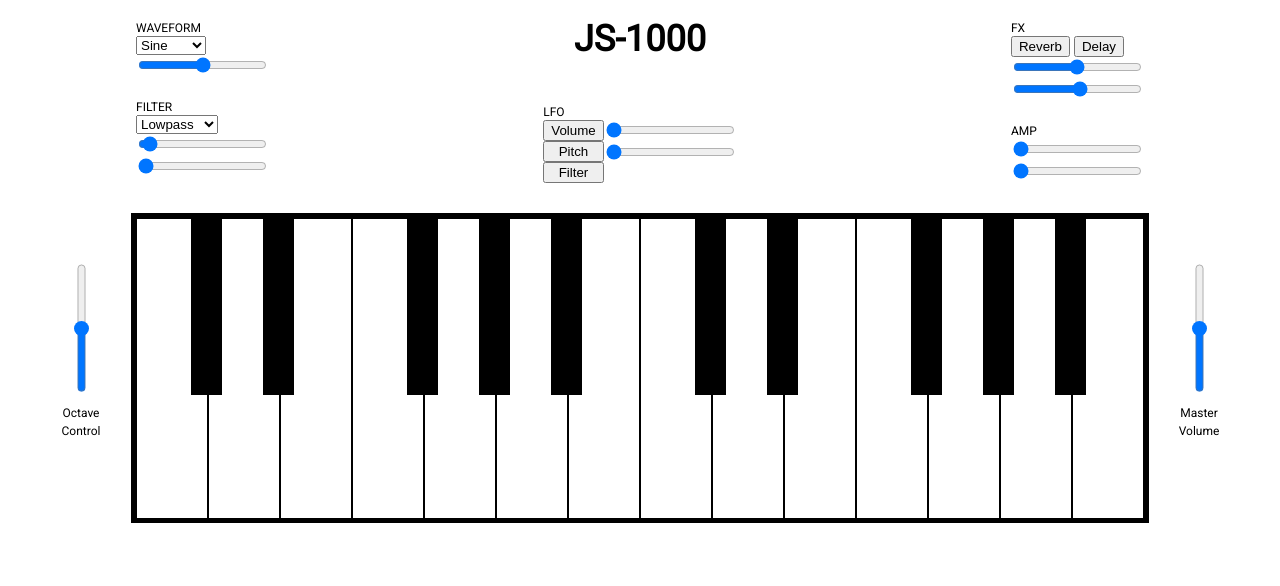
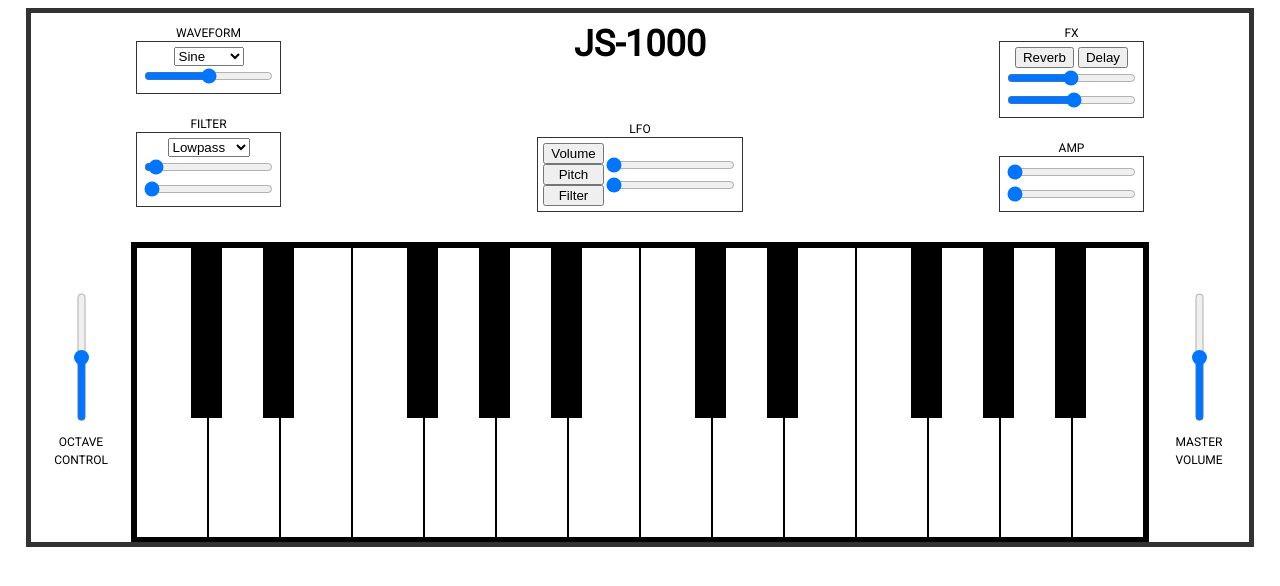
Before and after one commit to Ajay-Vishwanath/JS-1000, a website built with webpack: page index.html in a window 1280 px wide. Built offline with nearby package versions, Linux system fonts and the light colour scheme; no server answers.

Commit message:
Continue Styling

```diff
--- a/app/assets/stylesheets/control_panel.css
+++ b/app/assets/stylesheets/control_panel.css
@@ -10,17 +10,34 @@
 }
 
 .control-panel-left{
-    margin-left: 5px;
+    padding-left: 5px;
 }
 
 .oscillators{
     padding-top: 10px;
     padding-bottom: 10px;
+    display: inline-block;
+    text-align: center;
+    /* display: flex;
+    flex-direction: column; */
 }
+
+.oscillator-one{
+    border: 1px solid #333;
+    padding: 5px;
+}
+
 
 .freq-filters{
     padding-top: 10px;
     padding-bottom: 10px;
+    display: inline-block;
+    text-align: center;
+}
+
+.filter-one{
+    border: 1px solid #333;
+    padding: 5px;
 }
 
 .control-panel-middle{
@@ -32,19 +49,23 @@
 .synth-name{
     padding-top: 10px;
     padding-bottom: 10px;
-    height: 70%;
+    height: 60%;
     font-family:  'Roboto', sans-serif;
     font-size: 36px;
-    font-weight: bold;
+    font-weight: bolder;
 }
 
 .lfo-section{
     padding-top: 10px;
     padding-bottom: 10px;
+    display: inline-block;
+    text-align: center;
 }
 
 .lfo-proper{
     display: flex;
+    border: 1px solid #333;
+    padding: 5px;
 }
 
 #lfo-buttons{
@@ -52,6 +73,11 @@
     flex-direction: column;
 }
 
+#lfo-controls{
+    display: flex;
+    flex-direction: column;
+    justify-content: center;
+}
 
 .control-panel-right{
     margin-right: 5px;
@@ -63,9 +89,23 @@
 .effects{
     padding-top: 10px;
     padding-bottom: 10px;
+    display: inline-block;
+    text-align: center;
+}
+
+.effects-main{
+    border: 1px solid #333;
+    padding: 5px;
 }
 
 .asdr-envelope{
     padding-top: 10px;
     padding-bottom: 10px;
+    display: inline-block;
+    text-align: center;
 }
+
+#asdr-controls{
+    border: 1px solid #333;
+    padding: 5px;
+}
--- a/app/assets/stylesheets/keyboard.css
+++ b/app/assets/stylesheets/keyboard.css
@@ -6,9 +6,9 @@
 
 .keyboard{
     width: 1008px;
-    height: 300px;
     display: flex;
     border: 5px solid black;
+    z-index: 50;
 }
 
 .white-key{
--- a/app/assets/stylesheets/main.css
+++ b/app/assets/stylesheets/main.css
@@ -7,6 +7,8 @@ body{
 .synth-body{
     margin: 0 auto;
     width: 1218px;
+    border: 5px solid #333;
+    z-index: 1;
 }
 
 span{
--- a/index.html
+++ b/index.html
@@ -19,7 +19,8 @@
                 <div class="control-panel-left">
                     <!-- oscillators  -->
                     <div class="oscillators">
-                        <span>WAVEFORM</span>
+                        <span class="module-label">WAVEFORM</span>
+                        <br/>
                         <div class="oscillator-one">
                             <select id="waveform">
                                 <option value="sine">Sine</option>
@@ -70,7 +71,6 @@
                             <div id="lfo-controls">
                                 <!-- <span>Depth:</span> -->
                                 <input type="range" min="0" max="1" step=".05" value="0" id="lfo-depth">
-                                <br />
                                 <!-- <span>Frequency:</span> -->
                                 <input type="range" min="0" max="12" step=".05" value="0" id="lfo-frequency">
                             </div>
@@ -82,6 +82,7 @@
                     <!-- Effects  -->
                     <div class="effects">
                         <span>FX</span>
+                        <div class="effects-main">
                             <div class="effects-buttons">
                                 <button id="reverb-button">Reverb</button>
                                 <button id="delay-button">Delay</button>
@@ -92,6 +93,7 @@
                                 <br />
                                 <!-- <span>Delay Feedback</span> -->
                                 <input type="range" id="feedback" min="0" max=".95" value=".5" step="0.05">
+                            </div>
                         </div>
                     </div>
 
@@ -117,7 +119,7 @@
                     <input type="range" min="1" max="5" step="1" value="3" id="octave-control">
                 </div>
                 <div class="octave-control-text-container">
-                    <span id="octave-control-text">Octave Control<z/span>
+                    <span id="octave-control-text">OCTAVE CONTROL<z/span>
                 </div>
             </div>
 
@@ -180,7 +182,7 @@
                     <input type="range" min="0.0" max="1.0" step="0.1" value="0.5" id="volume">
                 </div>
                 <div class="master-volume-text-container">
-                    <span id="master-volume-text">Master Volume</span>
+                    <span id="master-volume-text">MASTER VOLUME</span>
                 </div>
             </div>
         </div>
```
Lines whose indentation alone changed are shown as unchanged.
